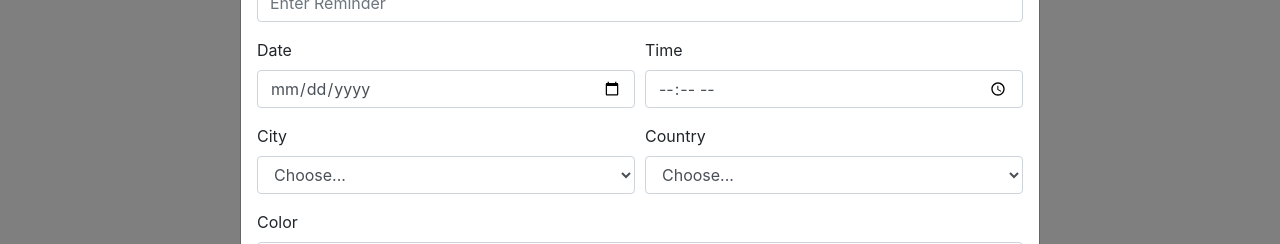
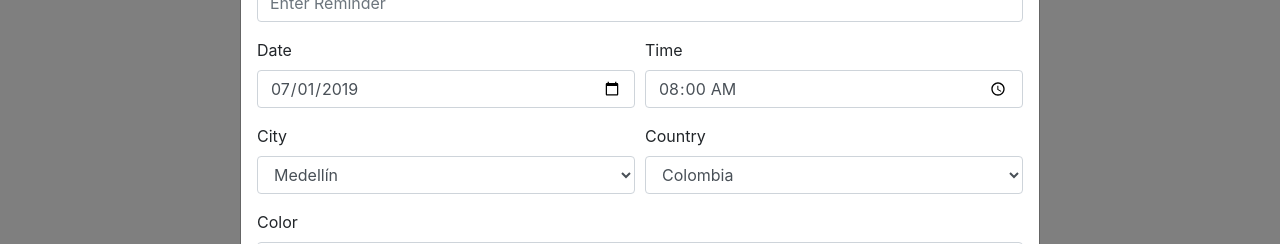
Before and after one commit to germancardenasm/calendar-app-jobsity, a React (Create React App) app: page / in a window 1280 px wide. Both pictures are taken after a click on the element 640 px from the left and 481 px from the top of the page. Shown: the part 275-519 px from the top of the page. Built offline with nearby package versions, Linux system fonts and the light colour scheme.

Commit message:
Add UI state to modal and save reminder accordingly to the info in the form

```diff
--- a/src/components/RemainderForm/RemainderForm.js
+++ b/src/components/RemainderForm/RemainderForm.js
@@ -7,9 +7,44 @@ import { connect } from "react-redux";
 import "./RemainderForm.css";
 
 class RemainderForm extends Component {
+  state = {
+    title: "",
+    date: "2019-07-01",
+    time: "08:00",
+    color: "#FFFFFF",
+    city: "Medellín",
+    country: "Colombia",
+    validate: false
+  };
+
   handleSubmit = event => {
+    const form = event.currentTarget;
     event.preventDefault();
-    this.props.onSaveRemainder();
+    if (form.checkValidity() === false) {
+      event.stopPropagation();
+    } else {
+      this.setState({ validate: true });
+      this.props.onSaveRemainder({
+        title: this.state.title,
+        date: this.state.date,
+        time: this.state.time,
+        color: this.state.color,
+        city: this.state.City,
+        country: this.state.City
+      });
+    }
+  };
+
+  //Limit length of reminder titel to 30 charaters
+  handleTitleChange = event => {
+    if (event.target.value.length < 30)
+      this.setState({ title: event.target.value });
+  };
+  handleDateChange = event => {
+    this.setState({ date: event.target.value });
+  };
+  handleTimeChange = event => {
+    this.setState({ time: event.target.value });
   };
 
   render() {
@@ -30,34 +65,48 @@ class RemainderForm extends Component {
             <Form.Row>
               <Form.Group as={Col} controlId="formTitle">
                 <Form.Label>Remind</Form.Label>
-                <Form.Control type="text" placeholder="Enter Reminder" />
+                <Form.Control
+                  required
+                  type="text"
+                  placeholder="Enter Reminder"
+                  onChange={this.handleTitleChange}
+                  value={this.state.title}
+                />
               </Form.Group>
             </Form.Row>
             <Form.Row>
               <Form.Group as={Col} controlId="formDate">
                 <Form.Label>Date</Form.Label>
-                <Form.Control type="date" />
+                <Form.Control
+                  required
+                  type="date"
+                  defaultValue={this.state.date}
+                  onChange={this.handleDateChange}
+                />
               </Form.Group>
               <Form.Group as={Col} controlId="formDate">
                 <Form.Label>Time</Form.Label>
-                <Form.Control type="time" />
+                <Form.Control
+                  required
+                  type="time"
+                  defaultValue={this.state.time}
+                  onChange={this.handleTimeChange}
+                />
               </Form.Group>
             </Form.Row>
             <Form.Row>
               <Form.Group as={Col} controlId="formCity">
                 <Form.Label>City</Form.Label>
-                <Form.Control as="select">
-                  <option>Choose...</option>
+                <Form.Control required as="select">
                   <option>Medellín</option>
-                  <option>Bogota</option>
+                  <option>Bogotá</option>
                   <option>Cartagena</option>
                 </Form.Control>
               </Form.Group>
               <Form.Group as={Col} controlId="formCountry">
                 <Form.Label>Country</Form.Label>
-                <Form.Control as="select">
-                  <option>Choose...</option>
-                  <option>Medellín</option>n>
+                <Form.Control required as="select">
+                  <option>Colombia</option>
                 </Form.Control>
               </Form.Group>
             </Form.Row>
@@ -83,14 +132,18 @@ class RemainderForm extends Component {
 
 const mapDispatchToProps = dispatch => {
   return {
-    onSaveRemainder: remainder =>
+    onSaveRemainder: remainderInfo =>
       dispatch({
         type: "SAVE_REMAINDER",
         remainder: [
-          Date.parse(new Date(2019, 6, 2, 15, 20)),
+          Date.parse(new Date(remainderInfo.date + "T" + remainderInfo.time)),
           {
-            title: "created remainder ",
-            city: "Medellin"
+            title: remainderInfo.title,
+            date: remainderInfo.date,
+            time: remainderInfo.time,
+            color: remainderInfo.color,
+            city: remainderInfo.City,
+            country: remainderInfo.country
           }
         ]
       })
```
